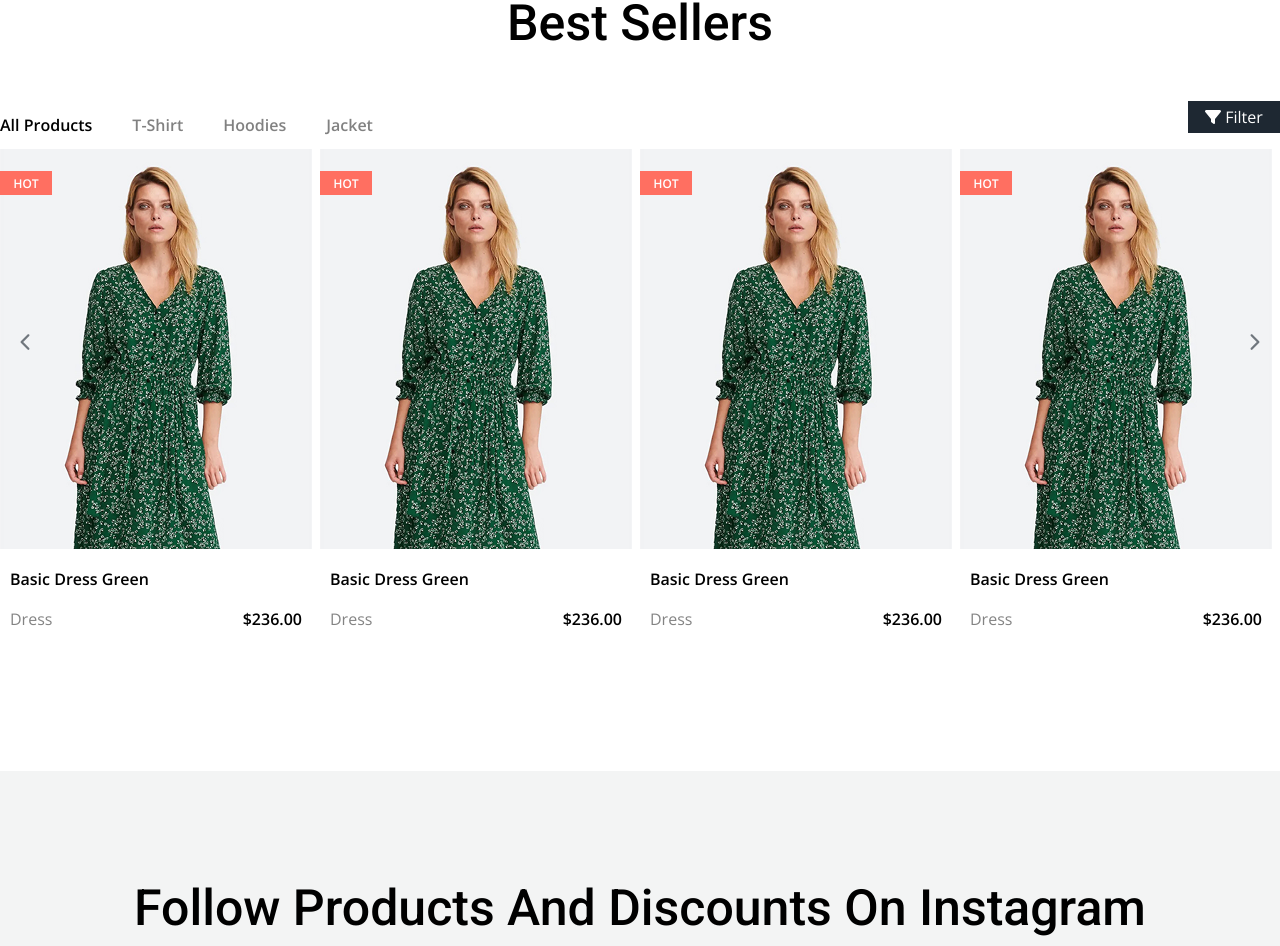
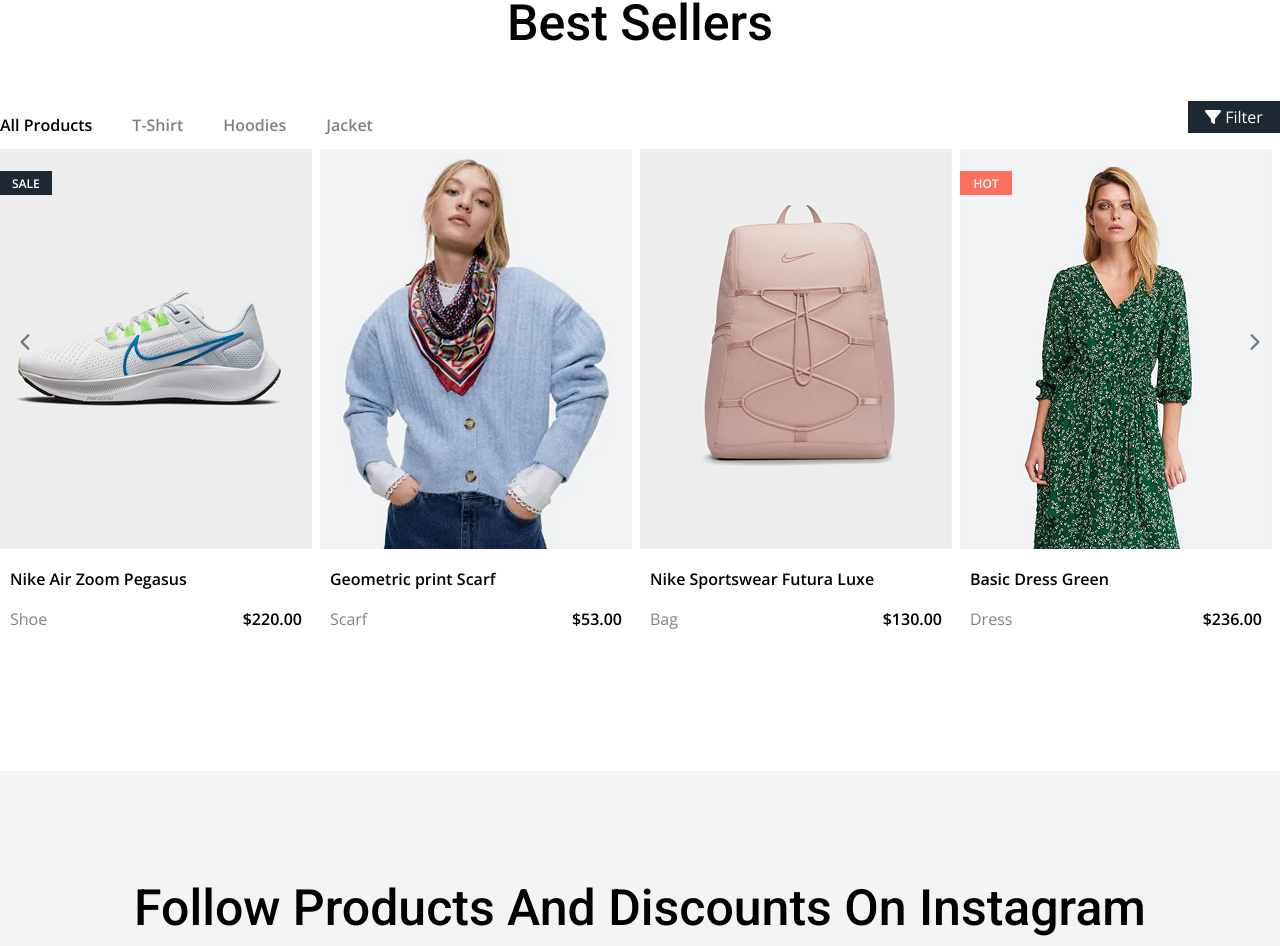
Before and after one commit to moshiurhossain/CoralReactjsResponsive, a React (Vite) app: page /main in a window 1280 px wide. Shown: the part 4188-5134 px from the top of the page. Built offline with nearby package versions, Linux system fonts and the light colour scheme.

Commit message:
changed similar images

```diff
--- a/src/components/BestSeller.jsx
+++ b/src/components/BestSeller.jsx
@@ -82,26 +82,26 @@
                      <Slider {...settings}>
                         <div>
             <SingleCardproduct
-             pimg={p5}
-             ptitle={'Basic Dress Green'}
-             pname={'Dress'}
-             pprice={'$236.00'}
+             pimg={p6}
+             ptitle={'Nike Air Zoom Pegasus'}
+             pname={'Shoe'}
+             pprice={'$220.00'}
              />
                         </div>
                         <div>
             <SingleCardproduct
-             pimg={p5}
-             ptitle={'Basic Dress Green'}
-             pname={'Dress'}
-             pprice={'$236.00'}
+             pimg={p1}
+             ptitle={'Geometric print Scarf'}
+             pname={'Scarf'}
+             pprice={'$53.00'}
              />
                         </div>
                         <div>
             <SingleCardproduct
-             pimg={p5}
-             ptitle={'Basic Dress Green'}
-             pname={'Dress'}
-             pprice={'$236.00'}
+             pimg={p3}
+             ptitle={'Nike Sportswear Futura Luxe'}
+             pname={'Bag'}
+             pprice={'$130.00'}
              />
                         </div>
                         <div>
```
